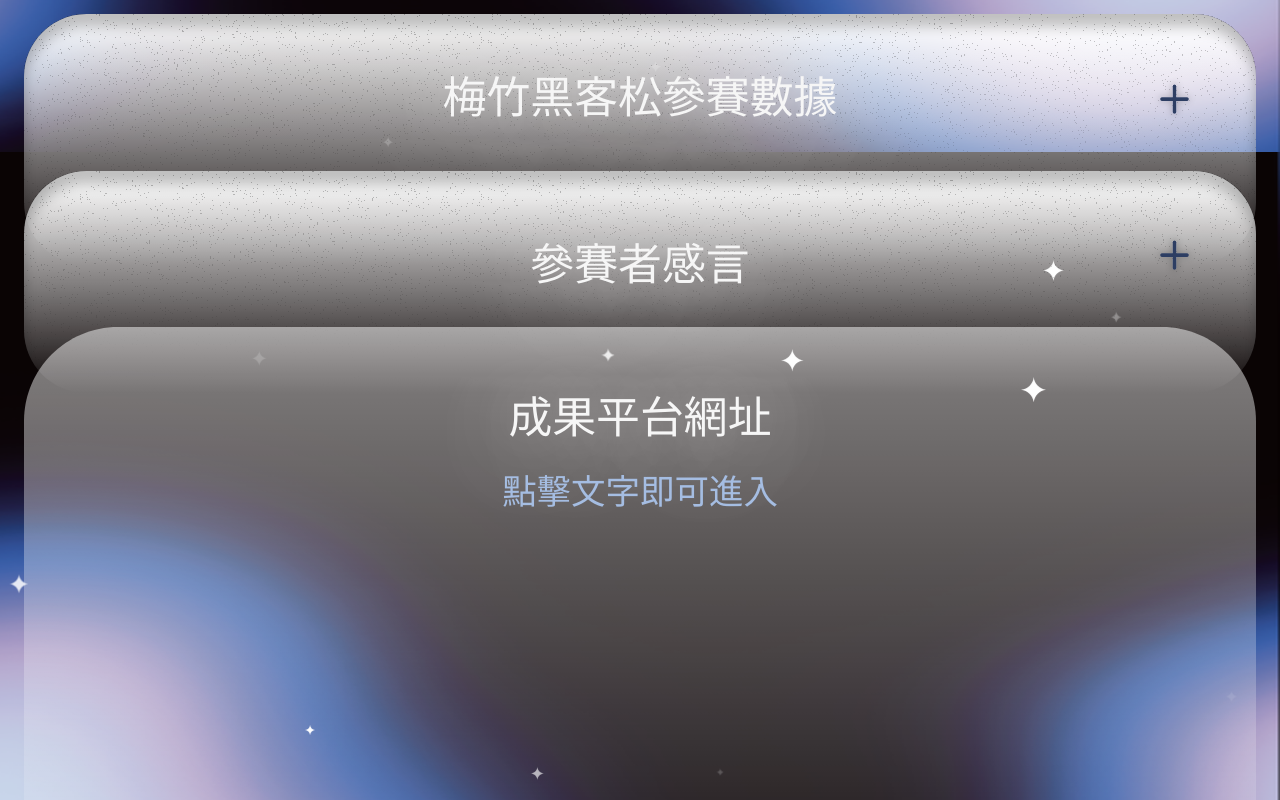
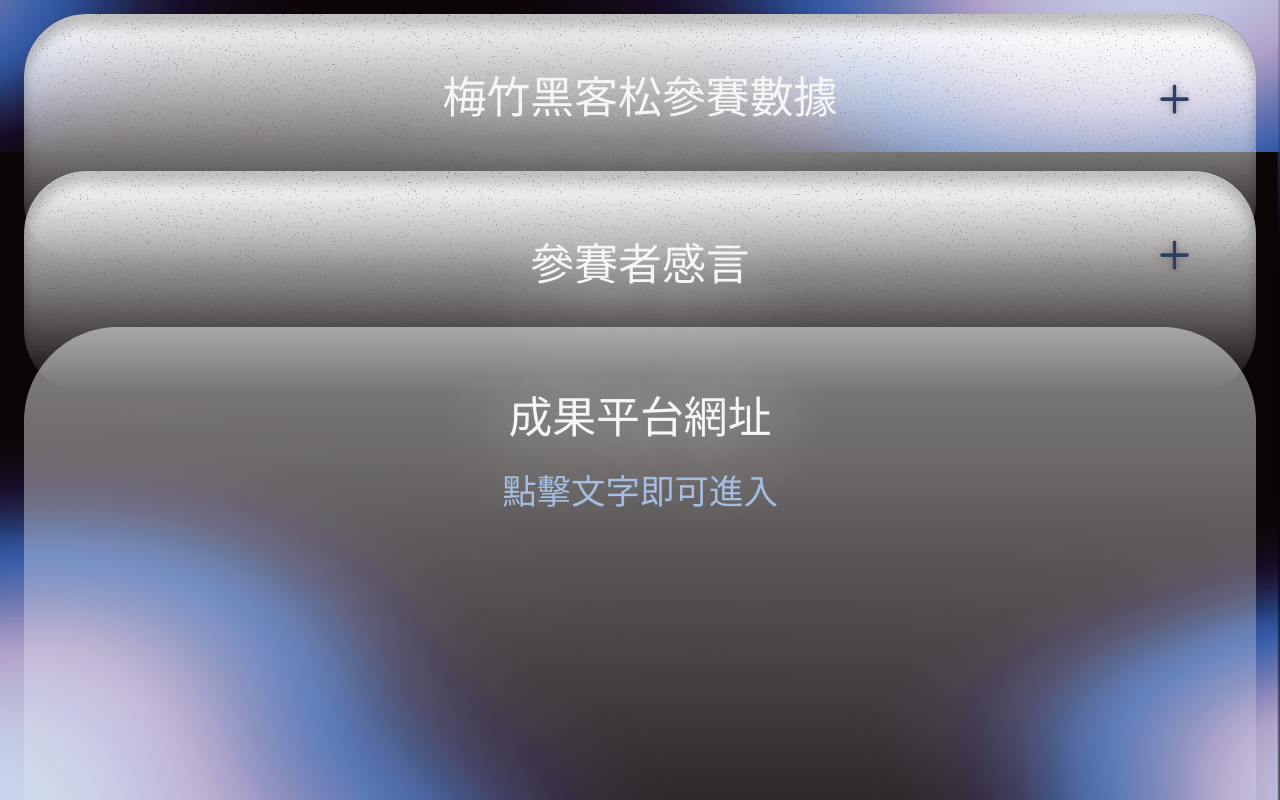
Before and after one commit to Official-Meichu-Hackathon/2026-signup, a React (Vite) app in the folder frontend/: page /stats in a window 1280 px wide. Shown: the part 480-1280 px from the top of the page. Built offline with nearby package versions, Linux system fonts and the light colour scheme; a web font is replaced by a local one.

Commit message:
chore/stats layout

```diff
--- a/frontend/src/components/stats/StatsAccordion.tsx
+++ b/frontend/src/components/stats/StatsAccordion.tsx
@@ -73,13 +73,23 @@ const TESTIMONIALS: Record<'hacker' | 'maker', string[]> = {
 // 換算成面板自身的百分比，面板縮放時才會整體等比跟著動。
 const PIE_PANEL_W = 940.998
 const PIE_PANEL_H = 673.792
+
+// 圓的直徑 = 設計稿 Frame 90–93（378:423 等）的邊長。
 const PIE_BOX = 239.467
 
 const px = (n: number) => `${((n / PIE_PANEL_W) * 100).toFixed(4)}%`
 const py = (n: number) => `${((n / PIE_PANEL_H) * 100).toFixed(4)}%`
 
-// 圓餅素材的 viewBox 是 478.935 見方，圓本身只占中間約一半，四周留白是給
-// 光暈用的，所以整張圖照 239.4674 見方擺就會與設計稿一致。
+// 圓餅素材的 viewBox 是 478.935 見方，圓本身只占正中央的 239.467，四周留白是
+// 給 filter0_ddd 光暈用的。故整張圖要照 478.935 擺（= 圓的兩倍），再把左上角
+// 往回推一整圈留白，圓才會落在設計稿標定的位置與大小；直接照 239.467 擺會讓
+// 圓只剩設計稿的一半大。
+const PIE_SVG = 478.935
+
+// 圓心在 viewBox 裡是 (239.467, 229.889)：水平置中，垂直則因為兩層陰影的
+// dy=9.5787 讓 Figma 把匯出範圍往下擴，圓相對整張圖偏上，故上下留白不等寬。
+const PIE_PAD_X = 239.467 - PIE_BOX / 2
+const PIE_PAD_Y = 229.889 - PIE_BOX / 2
 const PIES = [
   {
     src: pieGrade,
@@ -126,6 +136,36 @@ const PIES = [
 
 const PIE_LABEL_SIZE = 20.021
 const PIE_LABEL_LEADING = 30.802
+
+// 感言區塊（黑客組感言電腦 570:1405、創客組感言電腦 570:1413，同一個元件）。
+// 元件框是 843.452×786.462，但卡片只占其中 y=166.258 起的 444.522——上下那
+// 兩段透明留白是設計稿拿來讓【黑客組】標題壓上去的，兩個 instance 因此在設計
+// 稿裡是互相重疊的。這裡只實作看得見的這一列，標題間距仍交給外層的 flex gap。
+const QUOTE_ROW_W = 843.452
+const QUOTE_CARD_W = 645.127
+const QUOTE_CARD_H = 444.522
+const QUOTE_CARD_LEFT = 95.742
+const QUOTE_CARD_RADIUS = 93.293
+
+// 箭頭（Polygon 1/2）：節點框未旋轉時是 52.431×38.753，設計稿把它轉 ∓90°，
+// 故實際占 38.753 寬、52.431 高。素材的 viewBox 是 273.366×257.025，三角形
+// （45.406×29.064）只占正中央一小塊，其餘全是光暈留白——與圓餅同一個坑：
+// 素材要照原尺寸擺、再把左上角推回一整圈留白，直接照節點框尺寸擺會讓箭頭
+// 縮成幾個 px 的小點。
+const QUOTE_ARROW_W = 52.431
+const QUOTE_ARROW_H = 38.753
+const QUOTE_ARROW_SVG_W = 273.366
+const QUOTE_ARROW_SVG_H = 257.025
+const QUOTE_ARROW_PAD_X = (QUOTE_ARROW_SVG_W - QUOTE_ARROW_W) / 2
+// 三角形頂端貼齊節點框頂端，且陰影往下擴，故上下留白不等寬、不能用 /2。
+const QUOTE_ARROW_PAD_Y = 104.862
+const QUOTE_ARROW_LEFT = 36.473
+const QUOTE_ARROW_RIGHT_LEFT = 761.386
+
+// 內文（378:496）：Noto Sans 20 / 行高 26 / 輔助文字色02，靠左對齊。
+const QUOTE_TEXT_W = 533.426
+const QUOTE_TEXT_SIZE = 20
+const QUOTE_TEXT_LEADING = 26
 
 // 手風琴橫幅：金屬漸層 SVG 作為底、標題排在亮面、右側 +/− 按鈕。
 function AccordionBar({
@@ -201,8 +241,10 @@ function Collapsible({
 
 function PiePanel() {
   return (
+    // 圓餅素材放大到 478.935 後，光暈會溢出面板 12–47px；設計稿的 Frame 39
+    // 本身會裁切內容，故這裡也要 overflow-hidden，讓光暈收在圓角面板內。
     <div
-      className="glass-dark relative mx-auto"
+      className="glass-dark relative mx-auto overflow-hidden"
       style={{
         width: pctW(PIE_PANEL_W),
         ...ratio(PIE_PANEL_W, PIE_PANEL_H),
@@ -216,9 +258,9 @@ function PiePanel() {
             alt={pie.label + pie.tag}
             className="absolute"
             style={{
-              left: px(pie.left),
-              top: py(pie.top),
-              width: px(PIE_BOX),
+              left: px(pie.left - PIE_PAD_X),
+              top: py(pie.top - PIE_PAD_Y),
+              width: px(PIE_SVG),
               aspectRatio: '1 / 1',
             }}
           />
@@ -243,6 +285,52 @@ function PiePanel() {
   )
 }
 
+// 左右切換鈕。外層 button 就是設計稿旋轉後的節點框（38.753×52.431），內層
+// span 是未旋轉的節點框，img 則照素材原尺寸擺、往回推一圈光暈留白。
+function QuoteArrow({
+  side,
+  onClick,
+}: {
+  side: 'prev' | 'next'
+  onClick: () => void
+}) {
+  const isPrev = side === 'prev'
+  return (
+    <button
+      type="button"
+      onClick={onClick}
+      aria-label={isPrev ? '上一則感言' : '下一則感言'}
+      className="absolute top-1/2 -translate-y-1/2 cursor-pointer transition hover:scale-110"
+      style={{
+        left: cq(isPrev ? QUOTE_ARROW_LEFT : QUOTE_ARROW_RIGHT_LEFT),
+        width: cq(QUOTE_ARROW_H),
+        height: cq(QUOTE_ARROW_W),
+      }}
+    >
+      <span
+        className="absolute top-1/2 left-1/2 block"
+        style={{
+          width: cq(QUOTE_ARROW_W),
+          height: cq(QUOTE_ARROW_H),
+          transform: `translate(-50%, -50%) rotate(${isPrev ? -90 : 90}deg)`,
+        }}
+      >
+        <img
+          src={carouselArrow}
+          alt=""
+          className="absolute max-w-none"
+          style={{
+            left: cq(-QUOTE_ARROW_PAD_X),
+            top: cq(-QUOTE_ARROW_PAD_Y),
+            width: cq(QUOTE_ARROW_SVG_W),
+            height: cq(QUOTE_ARROW_SVG_H),
+          }}
+        />
+      </span>
+    </button>
+  )
+}
+
 function TestimonialCarousel({ quotes }: { quotes: string[] }) {
   const [index, setIndex] = useState(0)
   const step = (delta: number) =>
@@ -250,55 +338,32 @@ function TestimonialCarousel({ quotes }: { quotes: string[] }) {
 
   return (
     <div
-      className="mx-auto flex items-center justify-center"
-      style={{ width: pctW(843.45), gap: cq(24) }}
+      className="relative mx-auto"
+      style={{ width: pctW(QUOTE_ROW_W), height: cq(QUOTE_CARD_H) }}
     >
-      <button
-        type="button"
-        onClick={() => step(-1)}
-        aria-label="上一則感言"
-        className="shrink-0 cursor-pointer transition hover:scale-110"
-      >
-        <img
-          src={carouselArrow}
-          alt=""
-          className="-rotate-90"
-          style={{ width: cq(46), ...ratio(273.366, 257.025) }}
-        />
-      </button>
-      {/* 感言卡（黑客組感言電腦 570:1405）：設計稿是深色圓角卡，不是亮面玻璃 */}
+      <QuoteArrow side="prev" onClick={() => step(-1)} />
+      {/* 感言卡（感言背景電腦 1991:77616）：深色玻璃 + 93.293 大圓角 */}
       <div
-        className="glass-dark flex flex-1 items-center justify-center"
+        className="glass-dark absolute top-0"
         style={{
-          borderRadius: cq(40),
-          paddingInline: cq(56),
-          paddingBlock: cq(48),
-          minHeight: cq(300),
+          left: cq(QUOTE_CARD_LEFT),
+          width: cq(QUOTE_CARD_W),
+          height: cq(QUOTE_CARD_H),
+          borderRadius: cq(QUOTE_CARD_RADIUS),
         }}
       >
         <p
-          className="font-noto text-ink text-center font-semibold"
+          className="font-noto text-periwinkle absolute top-1/2 left-1/2 -translate-x-1/2 -translate-y-1/2 font-semibold [word-break:break-word]"
           style={{
-            fontSize: cq(PIE_LABEL_SIZE),
-            lineHeight: cq(PIE_LABEL_LEADING),
+            width: cq(QUOTE_TEXT_W),
+            fontSize: cq(QUOTE_TEXT_SIZE),
+            lineHeight: cq(QUOTE_TEXT_LEADING),
           }}
         >
           {quotes[index]}
         </p>
       </div>
-      <button
-        type="button"
-        onClick={() => step(1)}
-        aria-label="下一則感言"
-        className="shrink-0 cursor-pointer transition hover:scale-110"
-      >
-        <img
-          src={carouselArrow}
-          alt=""
-          className="rotate-90"
-          style={{ width: cq(46), ...ratio(273.366, 257.025) }}
-        />
-      </button>
+      <QuoteArrow side="next" onClick={() => step(1)} />
     </div>
   )
 }
--- a/frontend/src/views/StatsView.tsx
+++ b/frontend/src/views/StatsView.tsx
@@ -1,5 +1,4 @@
 import Footer from '../components/layout/Footer'
-import StarField from '../components/layout/StarField'
 import StatsAccordion from '../components/stats/StatsAccordion'
 import bgGradient from '../assets/Problems/bg-gradient.png'
 import logoNav from '../assets/Problems/logo-nav.png'
@@ -18,8 +17,6 @@ export default function StatsView() {
         alt=""
         className="pointer-events-none absolute bottom-0 left-[-9.44%] h-[1064px] w-[109.44%] max-w-none rotate-180 select-none"
       />
-      <StarField count={28} seed={2027} />
-
       {/* 左上角梅竹黑客松 logo（1366:61551），與題目說明頁同一組素材。navbar
           其餘元件（報名按鈕、選單）屬他人負責範圍，此處不實作。 */}
       <img
```
